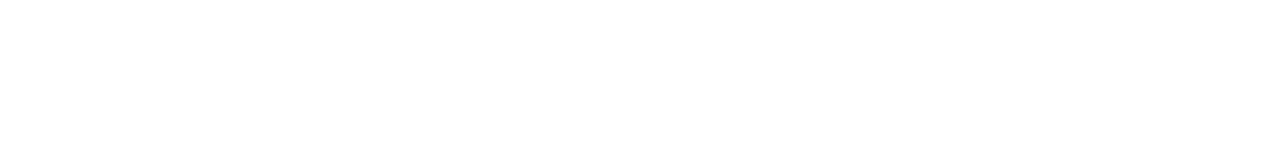
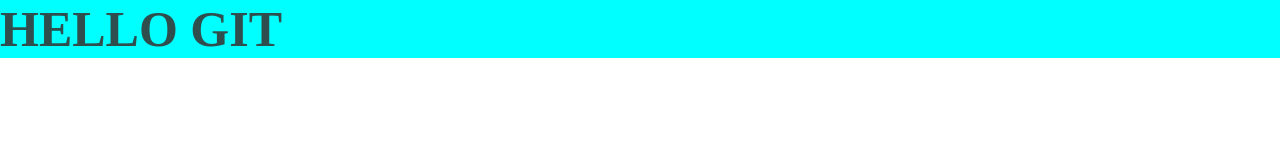
Before and after one commit to YunkevichYury/newgit, a plain HTML site: page index.html in a window 1280 px wide. Drawn offline with Linux system fonts and the light colour scheme.

Commit message:
put style

```diff
--- a/index.html
+++ b/index.html
@@ -7,5 +7,7 @@
     <title>Document</title>
     <link rel="stylesheet" href="style.css" />
   </head>
-  <body></body>
+  <body>
+    <h1 class="title">HELLO GIT</h1>
+  </body>
 </html>
--- a/style.css
+++ b/style.css
@@ -0,0 +1,9 @@
+* {
+  margin: 0;
+  padding: 0;
+}
+.title {
+  font-size: 50px;
+  background-color: aqua;
+  color: darkslategray;
+}
```
